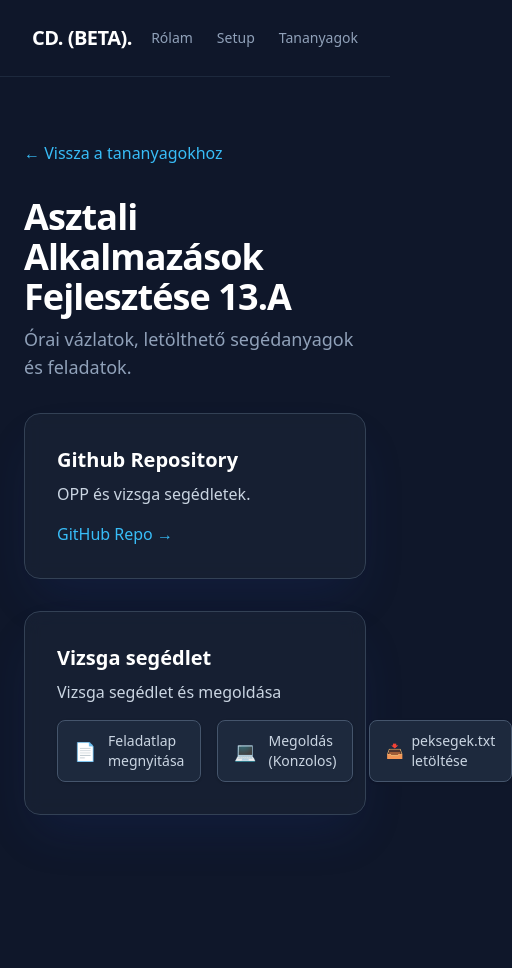
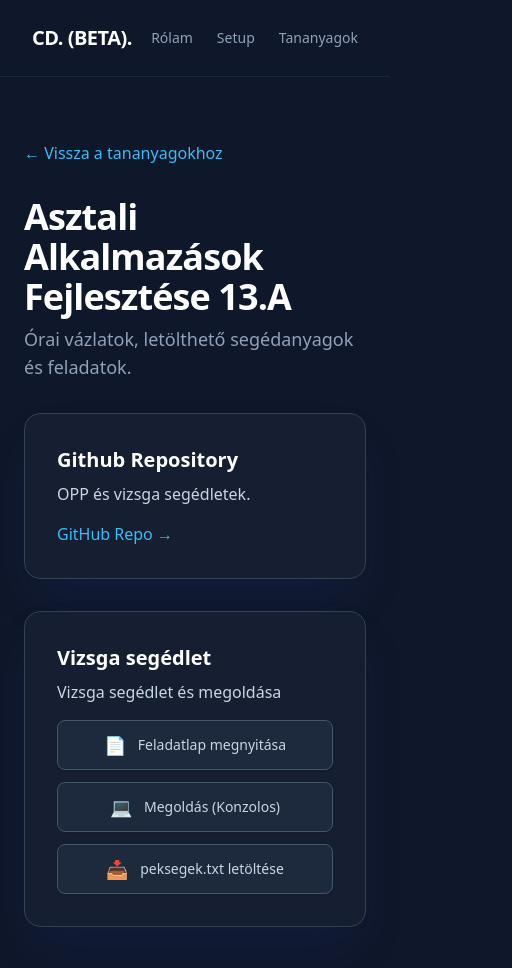
Before and after one commit to czegledi-david/czegledidavid.com_website, a Next.js app: page /classes/13a in a window 390 px wide. Shown: the top 968 px of the page, 512 px wide, since content can reach past the window. Before the commit the page ends 879 px from the top, so only its background shows below. Built offline with nearby package versions, Linux system fonts and the light colour scheme.

Commit message:
Fix mobile layout for buttons

```diff
--- a/src/app/classes/13a/page.tsx
+++ b/src/app/classes/13a/page.tsx
@@ -20,7 +20,6 @@ export default function TizenharmadikA() {
 
       <div className="space-y-4">
 
-
         <div className="glass-card">
           <h2 className="text-xl font-semibold text-white mb-2">Github Repository</h2>
           <p className="text-slate-300 mb-4">
@@ -33,10 +32,6 @@ export default function TizenharmadikA() {
           </div>
         </div>
 
-
-
-
-
       </div>
 
       <div className="space-y-4">
@@ -46,31 +41,31 @@ export default function TizenharmadikA() {
           <p className="text-slate-300 mb-4">
             Vizsga segédlet és megoldása
           </p>
-          <div className="flex gap-4">
+
+          {/* JAVÍTOTT RÉSZ: Mobilon oszlop (flex-col), monitoron sor (md:flex-row) és sortörés (flex-wrap) */}
+          <div className="flex flex-col gap-3 mt-4">
             <a href="/lessons/C_sharp_vizsga.pdf"
                target="_blank"
                rel="noopener noreferrer"
-               className="bg-slate-800 hover:bg-slate-700 text-slate-300 border border-slate-600 px-4 py-2.5 rounded-lg text-sm transition-all flex items-center gap-3 shadow-sm w-full sm:w-fit group">
+               className="bg-slate-800 hover:bg-slate-700 text-slate-300 border border-slate-600 px-4 py-2.5 rounded-lg text-sm transition-all flex items-center justify-center sm:justify-start gap-3 shadow-sm w-full sm:w-fit group">
               <span className="text-lg group-hover:scale-110 transition-transform">📄</span>
               <span>Feladatlap megnyitása</span>
             </a>
 
-            <a href="/solution"
-               className="bg-slate-800 hover:bg-slate-700 text-slate-300 border border-slate-600 px-4 py-2.5 rounded-lg text-sm transition-all flex items-center gap-3 shadow-sm w-full sm:w-fit group">
+            <Link href="/classes/13a/solution13a"
+               className="bg-slate-800 hover:bg-slate-700 text-slate-300 border border-slate-600 px-4 py-2.5 rounded-lg text-sm transition-all flex items-center justify-center sm:justify-start gap-3 shadow-sm w-full sm:w-fit group">
               <span className="text-lg group-hover:scale-110 transition-transform">💻</span>
               <span>Megoldás (Konzolos)</span>
-            </a>
+            </Link>
 
             <a href="/sources/pekseg.txt"
               download="pekseg.txt"
-              className="bg-slate-800 hover:bg-slate-700 text-slate-300 border border-slate-600 px-4 py-2 rounded-lg text-sm transition-all flex items-center gap-2 shadow-sm">
-              <span>📥</span> peksegek.txt letöltése
+              className="bg-slate-800 hover:bg-slate-700 text-slate-300 border border-slate-600 px-4 py-2.5 rounded-lg text-sm transition-all flex items-center justify-center sm:justify-start gap-3 shadow-sm w-full sm:w-fit group">
+              <span className="text-lg group-hover:scale-110 transition-transform">📥</span>
+              <span>peksegek.txt letöltése</span>
             </a>
-
-
           </div>
         </div>
-
 
       </div>
 
```
Also changed, not shown: src/app/classes/13a/solution13a/page.tsx (renamed from src/app/solution/page.tsx).
